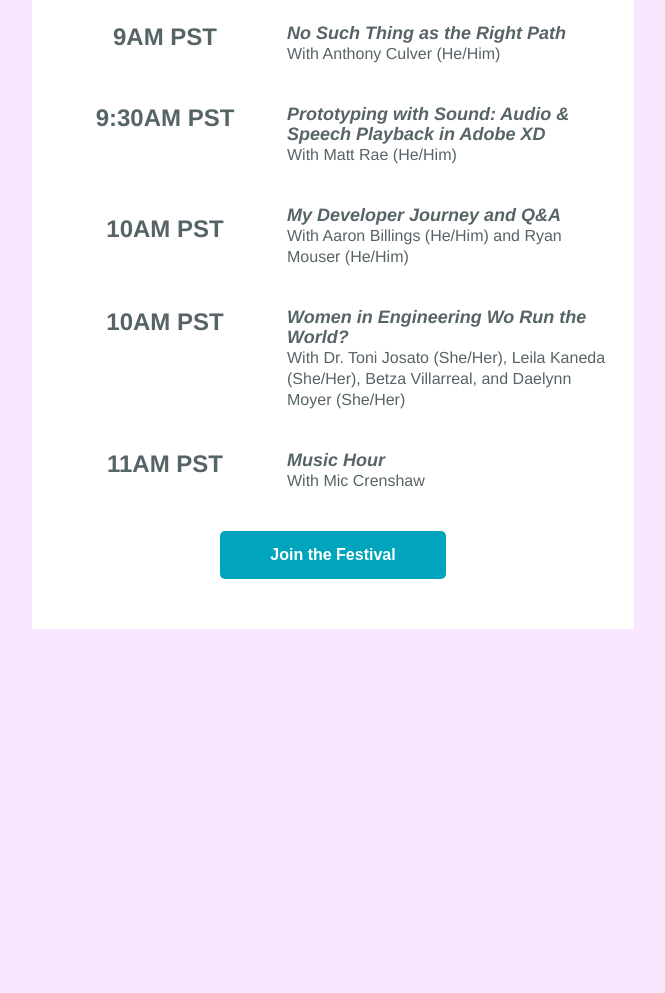
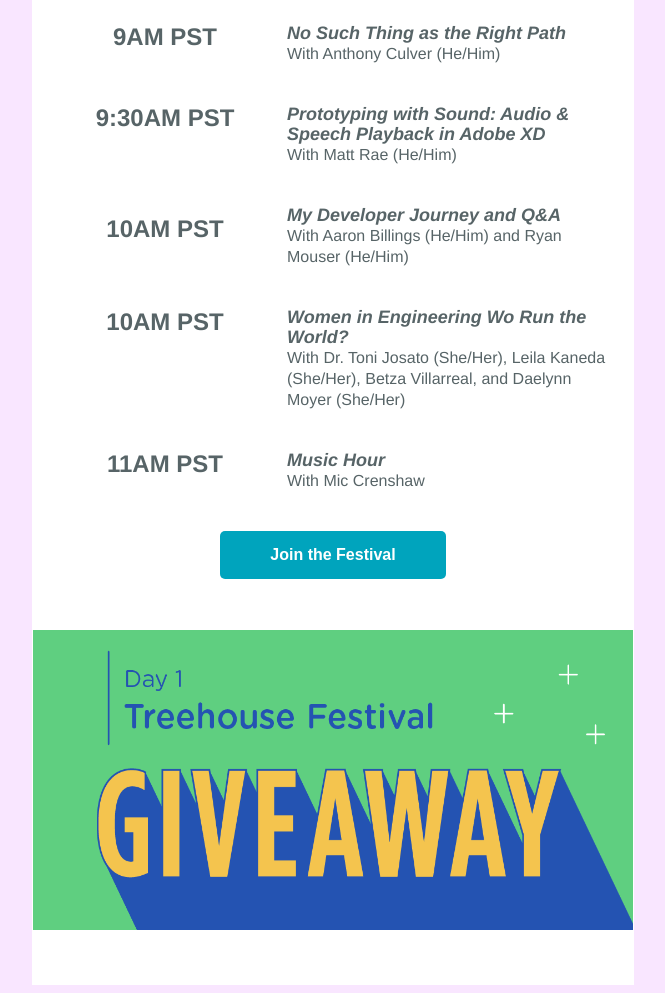
Before and after one commit to git-account2020/treehouse-email, a plain HTML site: page index.html in a window 1280 px wide. Shown: the part 861-1854 px from the top of the page, without its empty margins (315-980 px from the left). Before the commit the page ends 1498 px from the top, so only its background shows below. Drawn offline with Linux system fonts and the light colour scheme.

Commit message:
giveaway image row: Added

```diff
--- a/index.html
+++ b/index.html
@@ -42,13 +42,13 @@
     </tr><!-- End of Header Row-->
 
 
-      <!-- Hero Image Row-->
+    <!-- Hero Image Row-->
     <tr>
       <td width="100%">
-       <table width="100%">
+       <table width="100%" class="festival-table">
          <tr>
            <td>
-             <img src="img/festival.png" height="300" alt="tree house festival hero image" style="padding-bottom:50px">
+             <img src="img/festival.png"  height="300" width="600" alt="tree house festival hero image" style="padding-bottom:50px">
            </td>
          </tr>
        </table>
@@ -207,6 +207,18 @@
     </tr>   <!-- End Today's Schedule Row-->
 
 
+     <!-- Giveway Hero Image Row-->
+     <tr>
+      <td width="100%">
+       <table class="giveaway-table" width="100%">
+         <tr>
+           <td>
+             <img src="img/giveaway.png" height="300" width="600" alt="tree house giveaway hero image" style="padding-bottom:50px">
+           </td>
+         </tr>
+       </table>
+      </td>
+    </tr> <!-- End Giveaway Hero Image Row-->
 
 
 
```
